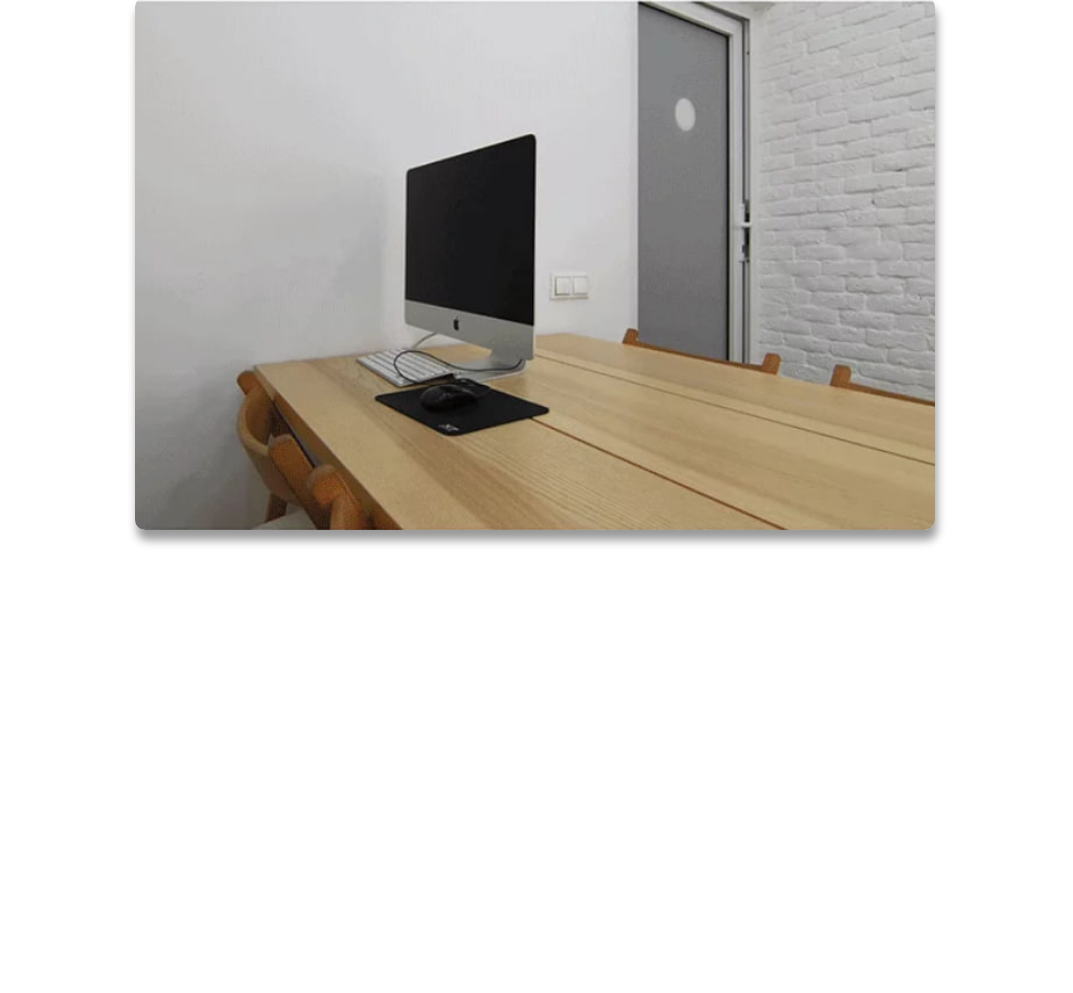
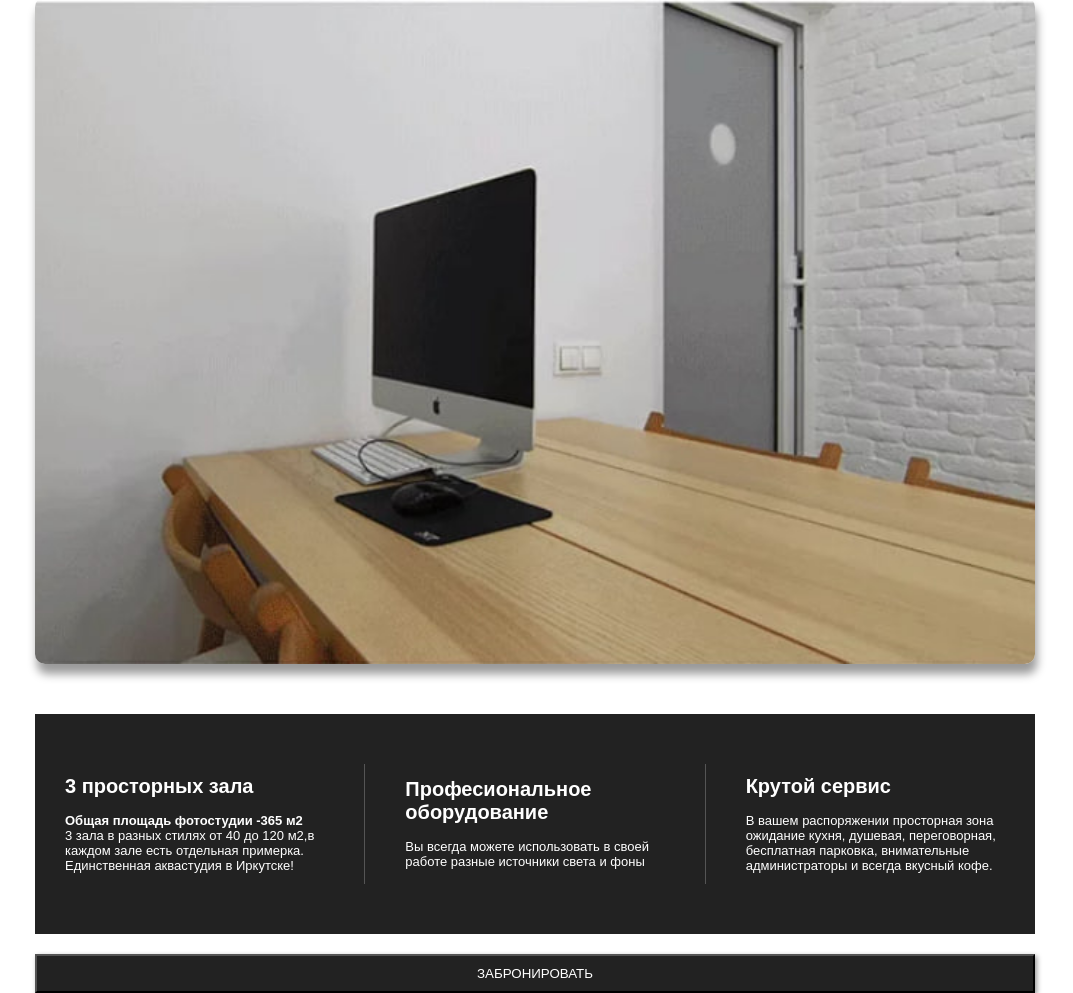
Before and after one commit to Asker889/web-train, a plain HTML site: page sam/index.html in a window 1280 px wide. Shown: the part 178-1171 px from the top of the page, without its empty margins (105-1178 px from the left). Before the commit the page ends 800 px from the top, so only its background shows below. Drawn offline with Linux system fonts and the light colour scheme.

Commit message:
add order

```diff
--- a/sam/index.html
+++ b/sam/index.html
@@ -29,5 +29,31 @@
 			<img src="./1.jpg">
 		</div>
 	</main>
+	<section class="order">
+		<div class="container">
+			<div class="order-grid">
+				<div class="order-item">
+					<h3>3 просторных зала</h3>
+					<p>
+						<span>Общая площадь фотостудии -365 м2</span><br>
+						 3 зала в разных стилях от 40 до 120 м2,в
+						каждом зале есть отдельная примерка.
+						Единственная аквастудия в Иркутске!
+					</p>
+				</div>
+				<div class="line"></div>
+				<div class="order-item">
+					<h3>Професиональное оборудование</h3>
+					<p>Вы всегда можете использовать в своей работе разные источники света и фоны</p>
+				</div>
+				<div class="line"></div>
+				<div class="order-item">
+					<h3>Крутой сервис</h3>
+					<p>В вашем распоряжении просторная зона ожидание кухня, душевая, переговорная, бесплатная парковка, внимательные администраторы и всегда вкусный кофе.</p>
+				</div>
+			</div>
+			<button class="order-btn">Забронировать</button>
+		</div>
+	</section>
 </body>
 </html>
--- a/sam/main.css
+++ b/sam/main.css
@@ -2,8 +2,13 @@
 	padding: 0;
 	margin: 0;
 	box-sizing: border-box;
+	font-family: Arial, Helvetica, sans-serif;
+}
+body {
 	color: #555;
-	font-family: Arial, Helvetica, sans-serif;
+}
+a {
+	color: inherit;
 }
 
 header{
@@ -14,7 +19,7 @@ header{
 .container{
 	margin: 0 auto;
 	width: 100%;
-	max-width: 800px;
+	max-width: 1000px;
 }
 header .container{
 	display:flex;
@@ -41,7 +46,7 @@ nav a{
 }
 button{
 	padding: 10px 25px;
-	background: #111;
+	background: #222;
 	color:#fff;
 	text-transform: uppercase;
 	box-shadow: 2px 2px 5px rgba(0,0,0,0.4)
@@ -59,3 +64,36 @@ main img{
 	object-position: right;
 	box-shadow: 2px 10px 10px rgba(0,0,0,0.4);
 }
+
+.order-grid{
+	display: flex;
+	margin: 20px auto;
+	margin-top: 50px;
+	align-items: center;
+
+	gap: 40px;
+	background: #222;
+	color: #fff;
+	padding:50px 30px;
+}
+.order-btn{
+	width:100%;
+}
+.order-item{
+font-size:13px;
+display:flex;
+flex-direction: column;
+gap:15px;
+flex: 1;
+}
+.order-item h3{
+font-size:20px;
+}
+.order-item span{
+	font-weight:bold;
+}
+.order .line {
+	height: 120px;
+	width: 1px;
+	background: #555;
+}
```
Also changed, not shown: flexbox/index.html (added).
